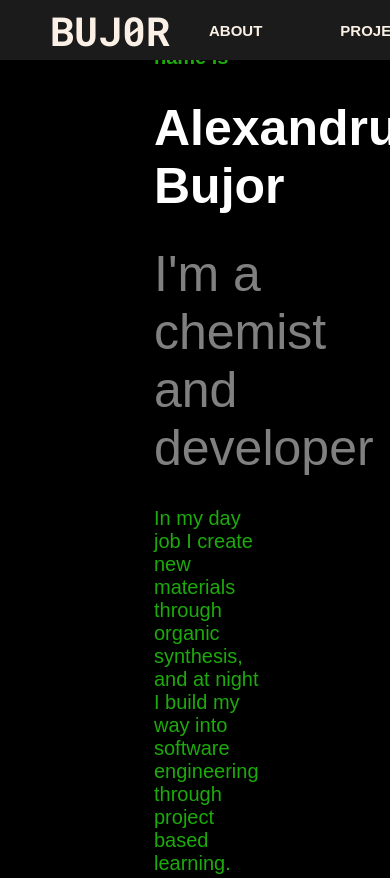
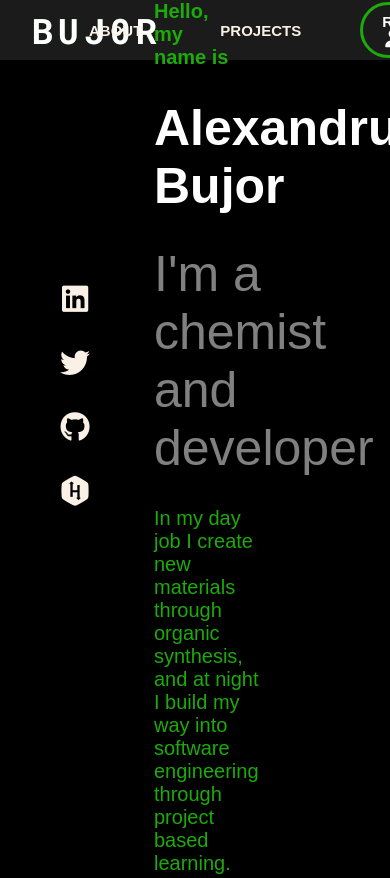
Before and after one commit to bjralexandru/new-website, a plain HTML site: page index.html in a window 390 px wide. Shown: the top 878 px of the page. Drawn offline with Linux system fonts and the light colour scheme.

Commit message:
modify the landing page layout

```diff
--- /dev/null
+++ b/glitch.css
@@ -0,0 +1,78 @@
+.glitch {
+    font-size: 1.125em;
+    font-family: 'Roboto Mono', monospace;
+    font-weight: 700;
+    text-decoration: none;
+    text-transform: uppercase;
+    position: absolute;
+    top: 50%;
+    left: 12%;
+    transform: translate(-50%, -50%);
+    margin: 0;
+    color: #fff;
+    letter-spacing: 5px;
+}
+
+.glitch:before,
+.glitch:after {
+    display: block;
+    content: attr(data-glitch);
+    text-transform: uppercase;
+    position: absolute;
+    top: 0;
+    left: 0;
+    height: 100%;
+    width: 100%;
+    opacity: 0.8;
+}
+
+.glitch:after {
+    color: rgb(175, 60, 224);
+    z-index: -2;
+}
+
+.glitch:before {
+    color: rgb(29, 170, 11);
+    z-index: -1;
+}
+
+.glitch:hover:before {
+    animation: glitch 0.3s cubic-bezier(0.25, 0.46, 0.45, 0.94) both 5;
+}
+
+.glitch:hover:after {
+    animation: glitch 0.3s cubic-bezier(0.25, 0.46, 0.45, 0.94) reverse both 5;
+}
+
+@media only screen and (max-width: 400px) {
+    .glitch {
+        font-size: 0.8em;
+
+    }
+}
+
+@keyframes glitch {
+    0% {
+        transform: translate(0);
+    }
+
+    20% {
+        transform: translate(-5px, 5px);
+    }
+
+    40% {
+        transform: translate(-5px, -5px);
+    }
+
+    60% {
+        transform: translate(5px, 5px);
+    }
+
+    80% {
+        transform: translate(5px, -5px);
+    }
+
+    to {
+        transform: translate(0);
+    }
+}
--- a/index.html
+++ b/index.html
@@ -13,7 +13,7 @@
 <body>
     <nav class="navbar">
         <div class="logo">
-            <h1>BUJ0R</h1>
+            <h1 href="#" class="glitch" data-glitch="BUJ0R">BUJ0R</h1>
         </div>
         <div class="menu-buttons">
             <ul class="menu">
@@ -23,6 +23,14 @@
             </ul>
         </div>
     </nav>
+    <div class="perm-social">
+        <ul class="contact-me">
+            <li><i class="fa-brands fa-linkedin"></i></li>
+            <li><i class="fa-brands fa-twitter"></i></li>
+            <li><i class="fa-brands fa-github"></i></li>
+            <li><i class="fa-brands fa-hackerrank"></i></li>
+        </ul>
+    </div>
     <main class="content">
         <section class="hero">
             <h1>Hello, my name is</h1>
--- a/styles.css
+++ b/styles.css
@@ -1,5 +1,5 @@
 @import url('https://fonts.googleapis.com/css2?family=Roboto+Mono:wght@400;500;600;700&display=swap');
-
+@import url(./glitch.css);
 
 :root {
     --background-color: black;
@@ -54,7 +54,7 @@ a {
     align-items: center;
     position: fixed;
     top: 0px;
-    z-index: 11;
+    /* z-index: 11; */
     padding: 0px 50px;
     width: 100%;
     height: 60px;
@@ -87,13 +87,19 @@ a {
     display: inline-block;
     text-decoration: none;
     font-size: 1.5rem;
-    font-weight: 600;
+    font-weight: 800;
 }
 
 .logo {
     display: inline-block;
     font-size: 2rem;
     font-family: var(--font-family-secondary);
+}
+
+.logo h1 {
+    font-size: 3.5rem;
+    margin-left: 5rem;
+    cursor:pointer;
 }
 
 .temp-btn {
@@ -143,6 +149,45 @@ a {
     min-height: 100vh;
     padding: 0px 150px;
 }
+
+.perm-social{
+    position: fixed;
+    display: block;
+    left: 5rem;
+    top: 30vh;
+    width: 5rem;
+    height: 25rem;
+    background-color: transparent;
+}
+
+.contact-me {
+    display:flex;
+    flex-direction: column;
+    justify-content: center;
+    align-items: center;
+    vertical-align: middle;
+    margin-top: 1.5rem;
+    margin-bottom: 1.5rem;
+}
+
+.contact-me ul{
+    display: flex;
+    margin: auto;
+}
+
+.contact-me li{
+    margin: 1.5rem;
+    font-size: 3rem;
+    text-decoration:none;
+    list-style: none;
+}
+
+.contact-me li:hover {
+    transform: translateX(1rem);
+    transition: 300ms ease;
+    cursor:pointer;
+}
+
 
 /* FIRST SECTION SETUP */
 
@@ -201,7 +246,9 @@ a {
     flex-direction: column;
     align-items: flex-start;
     min-height: 100vh;
-    padding: 0px;
+    margin: 1rem;
+    padding: 1rem;
+    overflow: hidden;
 }
 
 .whois {
@@ -211,6 +258,7 @@ a {
 
 .whois hr,
 h1 {
+    position: relative;
     display: flex;
     align-items: flex-start;
     justify-content: flex-start;
@@ -280,6 +328,8 @@ h1 {
     width: 100%;
     max-width: 1600px;
     min-height: 100vh;
+    margin: 1rem;
+    padding:1rem;
 }
 
 .project-container {
@@ -415,11 +465,13 @@ h1 {
     width: 100%;
     max-width: 1600px;
     min-height: 100vh;
+    margin: 1rem;
+    padding: 1rem;
 }
 
 .next-steps h1 {
-    display: flex;
-    text-align: flex-start;
+    display: block;
+    text-align: left;
     font-family: var(--font-family-secondary);
     font-size: 5rem;
     margin-bottom: 1.5rem;
@@ -435,11 +487,12 @@ h1 {
 }
 
 .next-steps h3 {
-    display: flex;
+    display: inline-block;
     text-align: flex-start;
     font-family: var(--font-family-secondary);
     font-size: 3rem;
     margin-bottom: 1.5rem;
+    margin: auto;
     max-width: 800px;
 }
 
@@ -448,23 +501,27 @@ h1 {
     text-align: center;
     font-family: var(--font-family-secondary);
     font-size: 3rem;
-    margin-top: 5rem;
-
+    margin-top: 15rem;
+    margin-bottom: 3rem;
     width: 100%
 }
 
 .next-steps .say-hi {
-    display: inline-block;
+    display: flex;
     align-items: center;
     justify-content: center;
-    padding: 0.75rem 1.9rem;
-    border-radius: 30%;
+    position: relative;
+    padding: 0.3rem 0.3rem;
+    margin:auto;
+    width: 15rem;
+    height: 5rem;
     text-transform: uppercase;
-    font-size: 3rem;
+    font-size: 2rem;
+    font-weight: 800;
     border-style: solid;
-    border-radius: 3rem;
     border-color: var(--secondary-color);
     color: white;
+    cursor:pointer;
 }
 
 .next-steps .say-hi:hover {
@@ -474,9 +531,10 @@ h1 {
 }
 
 /* Footer */
+
 footer {
     background: #111111;
-    height: 8rem !important;
+    height: 10rem !important;
 }
 
 footer .container {
@@ -487,9 +545,10 @@ footer .container {
 }
 
 footer .container a {
-    font-size: 1.5rem;
+    font-size: 2rem;
     font-family: var(--font-family-secondary);
     margin-top: 1rem;
+    margin-bottom: 1rem;
     opacity: 0.7;
 }
 
@@ -507,7 +566,8 @@ footer .footer-social {
     margin-top: 1.5rem;
     margin-left: auto;
     margin-right: auto;
-    font-size: 1.5rem;
+    margin-bottom: 1.5rem;
+    font-size: 2rem;
     width: 500px;
 
 }
```
